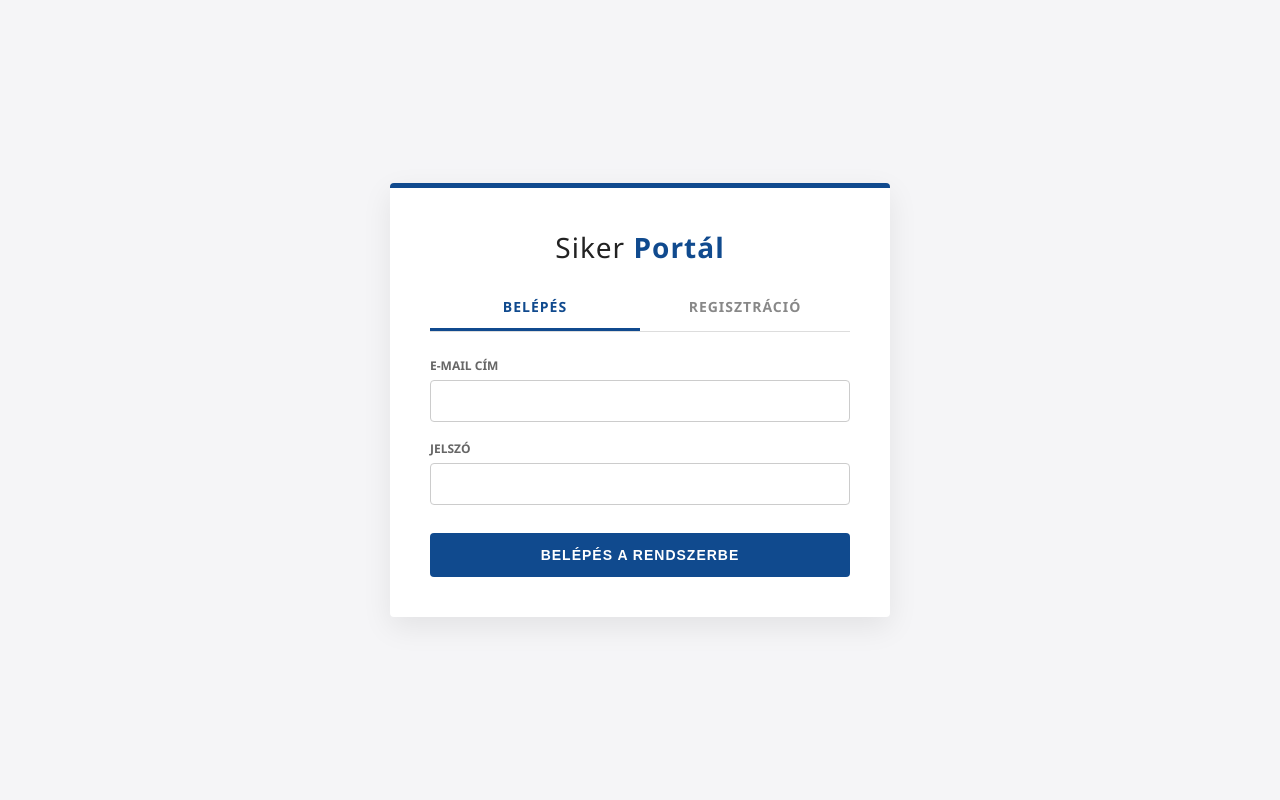
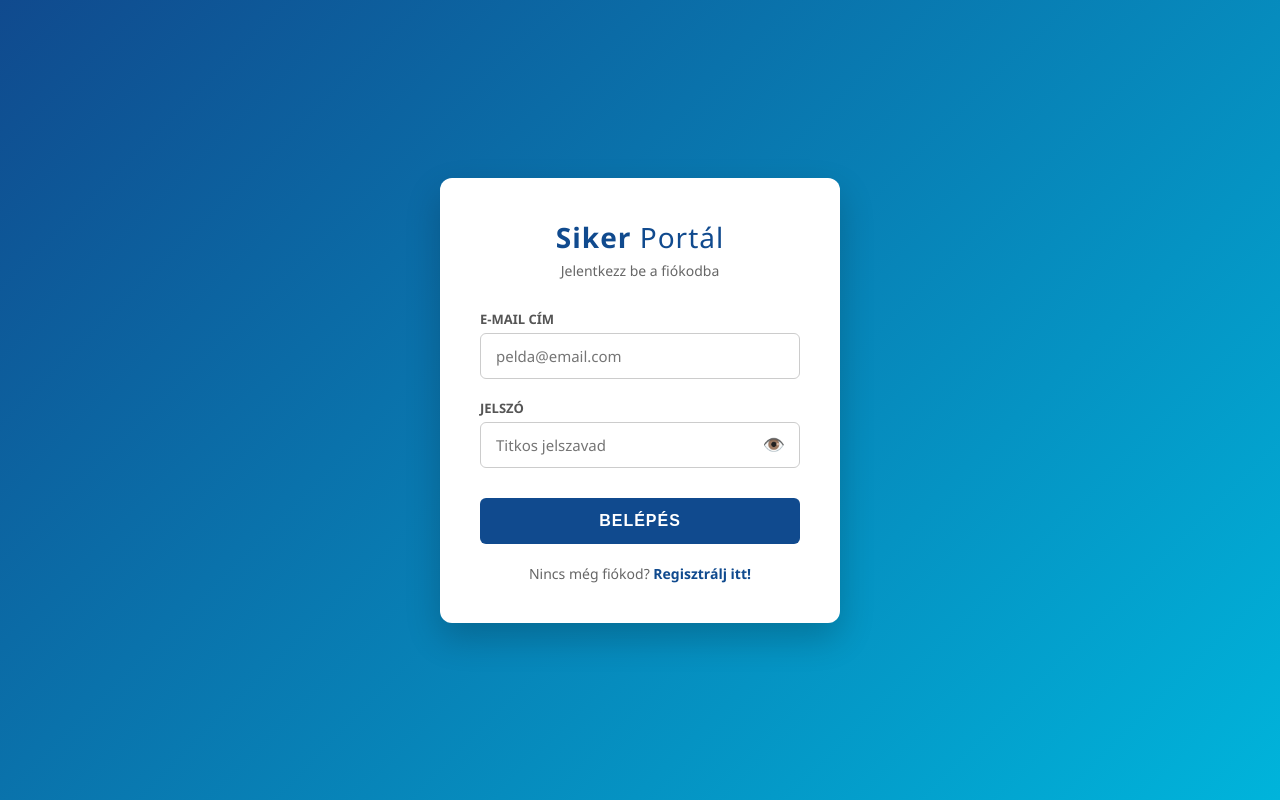
Before and after one commit to beczdavid31-lab/siker-port-l, a website: page kapu.html in a window 1280 px wide. Drawn offline with Linux system fonts and the light colour scheme.

Commit message:
Add files via upload

```diff
--- a/kapu.html
+++ b/kapu.html
@@ -5,95 +5,326 @@
     <meta name="viewport" content="width=device-width, initial-scale=1.0">
     <title>Siker Portál - Belépés</title>
     <style>
-        body { font-family: 'Segoe UI', Roboto, Helvetica, Arial, sans-serif; background-color: #f5f5f7; margin: 0; display: flex; justify-content: center; align-items: center; height: 100vh; color: #333; }
-        .auth-container { background: white; padding: 40px; border-radius: 4px; box-shadow: 0 10px 30px rgba(0,0,0,0.08); width: 100%; max-width: 420px; text-align: center; max-height: 90vh; overflow-y: auto; border-top: 5px solid #104a8e; }
-        h1 { color: #222; margin-top: 0; font-weight: 300; font-size: 28px; letter-spacing: 1px; }
-        .highlight-blue { color: #104a8e; font-weight: 600; }
-        .tabs { display: flex; margin-bottom: 25px; border-bottom: 1px solid #ddd; }
-        .tab { flex: 1; padding: 12px; cursor: pointer; font-weight: 600; color: #888; transition: 0.3s; font-size: 14px; text-transform: uppercase; letter-spacing: 1px; }
-        .tab.active { color: #104a8e; border-bottom: 3px solid #104a8e; }
-        .form-group { margin-bottom: 18px; text-align: left; }
-        label { display: block; font-size: 12px; font-weight: 600; color: #666; margin-bottom: 6px; text-transform: uppercase; }
-        input { width: 100%; padding: 12px; border: 1px solid #ccc; border-radius: 4px; font-size: 14px; box-sizing: border-box; transition: 0.3s; }
-        input:focus { outline: none; border-color: #104a8e; }
-        button { width: 100%; background-color: #104a8e; color: white; border: none; padding: 14px; font-size: 14px; font-weight: 600; border-radius: 4px; cursor: pointer; transition: 0.3s; margin-top: 10px; text-transform: uppercase; letter-spacing: 1px; }
-        button:hover { background-color: #0b3566; }
-        .alert { padding: 12px; border-radius: 4px; margin-bottom: 20px; font-size: 13px; font-weight: bold; display: none; }
-        .alert.error { background-color: #ffebee; color: #c62828; border: 1px solid #ef9a9a; }
-        .alert.success { background-color: #e8f5e9; color: #2e7d32; border: 1px solid #a5d6a7; }
-        #registerForm { display: none; }
+        /* Modern, Vállalati Stílus (Siker Portál Design) */
+        body {
+            font-family: 'Segoe UI', Roboto, Helvetica, Arial, sans-serif;
+            background: linear-gradient(135deg, #104a8e 0%, #00b4db 100%);
+            margin: 0;
+            padding: 0;
+            display: flex;
+            justify-content: center;
+            align-items: center;
+            min-height: 100vh;
+            color: #333;
+        }
+
+        .auth-container {
+            background: white;
+            padding: 40px;
+            border-radius: 12px;
+            box-shadow: 0 15px 35px rgba(0,0,0,0.2);
+            width: 100%;
+            max-width: 400px;
+            box-sizing: border-box;
+            position: relative;
+        }
+
+        .auth-header {
+            text-align: center;
+            margin-bottom: 30px;
+        }
+
+        .auth-header h2 {
+            margin: 0;
+            color: #104a8e;
+            font-size: 28px;
+            letter-spacing: 1px;
+        }
+
+        .auth-header h2 span {
+            font-weight: 300;
+        }
+
+        .auth-header p {
+            color: #666;
+            font-size: 14px;
+            margin-top: 5px;
+        }
+
+        /* Űrlap elemek */
+        .form-group {
+            margin-bottom: 20px;
+            position: relative;
+        }
+
+        .form-group label {
+            display: block;
+            font-size: 13px;
+            font-weight: 600;
+            color: #555;
+            margin-bottom: 5px;
+            text-transform: uppercase;
+        }
+
+        .form-group input {
+            width: 100%;
+            padding: 12px 15px;
+            border: 1px solid #ccc;
+            border-radius: 6px;
+            font-size: 15px;
+            box-sizing: border-box;
+            transition: all 0.3s;
+            font-family: inherit;
+        }
+
+        .form-group input:focus {
+            outline: none;
+            border-color: #104a8e;
+            box-shadow: 0 0 0 3px rgba(16, 74, 142, 0.1);
+        }
+
+        /* Jelszó megjelenítő gomb (Szem ikon) */
+        .password-wrapper {
+            position: relative;
+            display: flex;
+            align-items: center;
+        }
+
+        .password-wrapper input {
+            padding-right: 45px; /* Hely a gombnak */
+        }
+
+        .toggle-password {
+            position: absolute;
+            right: 10px;
+            background: none;
+            border: none;
+            font-size: 18px;
+            cursor: pointer;
+            color: #666;
+            outline: none;
+            padding: 5px;
+        }
+
+        /* Gombok */
+        .btn-submit {
+            background-color: #104a8e;
+            color: white;
+            border: none;
+            padding: 14px;
+            width: 100%;
+            border-radius: 6px;
+            font-size: 16px;
+            font-weight: bold;
+            cursor: pointer;
+            transition: 0.3s;
+            text-transform: uppercase;
+            letter-spacing: 1px;
+            margin-top: 10px;
+        }
+
+        .btn-submit:hover {
+            background-color: #0b3566;
+            box-shadow: 0 4px 10px rgba(11, 53, 102, 0.3);
+        }
+
+        /* Váltás a nézetek között */
+        .switch-view {
+            text-align: center;
+            margin-top: 20px;
+            font-size: 14px;
+            color: #666;
+        }
+
+        .switch-view a {
+            color: #104a8e;
+            font-weight: bold;
+            text-decoration: none;
+            cursor: pointer;
+        }
+
+        .switch-view a:hover {
+            text-decoration: underline;
+        }
+
+        /* Formák elrejtése */
+        #registerForm {
+            display: none;
+        }
     </style>
 </head>
 <body>
+
     <div class="auth-container">
-    <h1>Siker <span class="highlight-blue">Portál</span></h1>
-    <div id="alertBox" class="alert"></div>
 
-    <div class="tabs">
-        <div class="tab active" id="tabLogin" onclick="switchTab('login')">Belépés</div>
-        <div class="tab" id="tabRegister" onclick="switchTab('register')">Regisztráció</div>
+        <div id="loginForm">
+            <div class="auth-header">
+                <h2>Siker <span>Portál</span></h2>
+                <p>Jelentkezz be a fiókodba</p>
             </div>
 
-    <form id="loginForm" onsubmit="handleLogin(event)">
-        <div class="form-group"><label>E-mail cím</label><input type="email" id="logEmail" required></div>
-        <div class="form-group"><label>Jelszó</label><input type="password" id="logPassword" required></div>
-        <button type="submit">Belépés a rendszerbe</button>
+            <form onsubmit="handleLogin(event)">
+                <div class="form-group">
+                    <label>E-mail cím</label>
+                    <input type="email" id="loginEmail" placeholder="pelda@email.com" required>
+                </div>
+
+                <div class="form-group">
+                    <label>Jelszó</label>
+                    <div class="password-wrapper">
+                        <input type="password" id="loginPassword" placeholder="Titkos jelszavad" required>
+                        <button type="button" class="toggle-password" onclick="toggleVisibility('loginPassword', this)">👁️</button>
+                    </div>
+                </div>
+
+                <button type="submit" class="btn-submit" id="loginBtn">Belépés</button>
             </form>
 
-    <form id="registerForm" onsubmit="handleRegister(event)">
-        <div class="form-group"><label>Teljes Név</label><input type="text" id="regName" required></div>
-        <div class="form-group"><label>E-mail cím</label><input type="email" id="regEmail" required></div>
-        <div class="form-group"><label>Jelszó</label><input type="password" id="regPassword" required></div>
+            <div class="switch-view">
+                Nincs még fiókod? <a onclick="switchView('register')">Regisztrálj itt!</a>
+            </div>
+        </div>
+
+
+        <div id="registerForm">
+            <div class="auth-header">
+                <h2>Siker <span>Portál</span></h2>
+                <p>Hozd létre a fiókodat</p>
+            </div>
+
+            <form onsubmit="handleRegister(event)">
                 <div class="form-group">
-            <label>A Te Üzleti Kódod (12 számjegy)</label>
-            <input type="text" id="regFboId" required maxlength="12" pattern="[0-9]{12}">
+                    <label>Teljes Név</label>
+                    <input type="text" id="regName" placeholder="Kovács János" required>
                 </div>
+
                 <div class="form-group">
-            <label style="color:#104a8e;">Szponzorod Kódja (Opcionális)</label>
-            <input type="text" id="regSponsorId" placeholder="Akihez csatlakoztál (12 szj.)" maxlength="12" pattern="[0-9]{12}">
+                    <label>E-mail cím</label>
+                    <input type="email" id="regEmail" placeholder="pelda@email.com" required>
                 </div>
-        <button type="submit" style="background-color: #222;">Fiók Igénylése</button>
+
+                <div class="form-group">
+                    <label>Jelszó (Válassz egy biztonságosat)</label>
+                    <div class="password-wrapper">
+                        <input type="password" id="regPassword" placeholder="Minimum 6 karakter" required minlength="6">
+                        <button type="button" class="toggle-password" onclick="toggleVisibility('regPassword', this)">👁️</button>
+                    </div>
+                </div>
+
+                <button type="submit" class="btn-submit" id="regBtn" style="background-color: #2e7d32;">Regisztráció</button>
             </form>
+
+            <div class="switch-view">
+                Már van fiókod? <a onclick="switchView('login')">Lépj be itt!</a>
+            </div>
+        </div>
+
     </div>
 
     <script>
-    function switchTab(tab) {
-        document.getElementById('alertBox').style.display = 'none';
-        document.getElementById('loginForm').style.display = tab === 'login' ? 'block' : 'none';
-        document.getElementById('registerForm').style.display = tab === 'register' ? 'block' : 'none';
-        document.getElementById('tabLogin').className = tab === 'login' ? 'tab active' : 'tab';
-        document.getElementById('tabRegister').className = tab === 'register' ? 'tab active' : 'tab';
+        // --- 1. JELSZÓ LÁTHATÓSÁG VÁLTÁSA ---
+        function toggleVisibility(inputId, btnElement) {
+            const inputField = document.getElementById(inputId);
+            if (inputField.type === "password") {
+                inputField.type = "text";
+                btnElement.innerText = "🙈"; // Csukott szem ikon
+            } else {
+                inputField.type = "password";
+                btnElement.innerText = "👁️"; // Nyitott szem ikon
             }
-    function showAlert(msg, type) { const box = document.getElementById('alertBox'); box.innerText = msg; box.className = `alert ${type}`; box.style.display = 'block'; }
-
-    async function handleRegister(e) {
-        e.preventDefault();
-        const body = {
-            name: document.getElementById('regName').value, email: document.getElementById('regEmail').value,
-            password: document.getElementById('regPassword').value, fbo_id: document.getElementById('regFboId').value,
-            sponsor_fbo: document.getElementById('regSponsorId').value
-        };
-        try {
-            const res = await fetch('/api/register', { method: 'POST', headers: {'Content-Type': 'application/json'}, body: JSON.stringify(body) });
-            const data = await res.json();
-            if (!res.ok) showAlert(data.error, 'error');
-            else { showAlert(data.message, 'success'); setTimeout(() => switchTab('login'), 3000); }
-        } catch (err) { showAlert("Szerver hiba!", "error"); }
         }
 
-    async function handleLogin(e) {
-        e.preventDefault();
+        // --- 2. NÉZETEK KÖZÖTTI VÁLTÁS ---
+        function switchView(view) {
+            if (view === 'register') {
+                document.getElementById('loginForm').style.display = 'none';
+                document.getElementById('registerForm').style.display = 'block';
+            } else {
+                document.getElementById('registerForm').style.display = 'none';
+                document.getElementById('loginForm').style.display = 'block';
+            }
+        }
+
+        // --- 3. REGISZTRÁCIÓ KÜLDÉSE A MONGODB-NEK ---
+        async function handleRegister(event) {
+            event.preventDefault(); // Megakadályozza az oldal újratöltődését
+
+            const btn = document.getElementById('regBtn');
+            const originalText = btn.innerText;
+            btn.innerText = "⏳ Regisztráció folyamatban...";
+            btn.disabled = true;
+
+            const payload = {
+                name: document.getElementById('regName').value,
+                username: document.getElementById('regEmail').value,
+                password: document.getElementById('regPassword').value
+            };
+
             try {
-            const res = await fetch('/api/login', { method: 'POST', headers: {'Content-Type': 'application/json'}, body: JSON.stringify({ email: document.getElementById('logEmail').value, password: document.getElementById('logPassword').value }) });
-            const data = await res.json();
-            if (!res.ok) showAlert(data.error, 'error');
-            else {
-                showAlert("Sikeres belépés!", 'success');
-                localStorage.setItem('sikerPortalToken', data.token); // ÁTÍRVA
-                localStorage.setItem('sikerPortalUser', data.name); // ÁTÍRVA
-                setTimeout(() => window.location.href = "hub.html", 1000);
+                // A KULCS: Ide küldjük, és rárakjuk az 'application/json' fejléceket!
+                const response = await fetch('/api/register', {
+                    method: 'POST',
+                    headers: { 'Content-Type': 'application/json' },
+                    body: JSON.stringify(payload)
+                });
+
+                const data = await response.json();
+
+                if (response.ok) {
+                    alert("✅ Sikeres regisztráció! Most már bejelentkezhetsz.");
+                    switchView('login'); // Visszavisszük a belépéshez
+                } else {
+                    alert("❌ Hiba: " + (data.error || "A szerver elutasította a kérést."));
                 }
-        } catch (err) { showAlert("Szerver hiba!", "error"); }
+            } catch (error) {
+                alert("❌ Hálózati hiba! Nem érhető el a szerver.");
+                console.error(error);
+            } finally {
+                btn.innerText = originalText;
+                btn.disabled = false;
+            }
+        }
+
+        // --- 4. BEJELENTKEZÉS ÉS TOVÁBBÍTÁS A CRM-BE ---
+        async function handleLogin(event) {
+            event.preventDefault();
+
+            const btn = document.getElementById('loginBtn');
+            const originalText = btn.innerText;
+            btn.innerText = "⏳ Belépés...";
+            btn.disabled = true;
+
+            const payload = {
+                username: document.getElementById('loginEmail').value,
+                password: document.getElementById('loginPassword').value
+            };
+
+            try {
+                const response = await fetch('/api/login', {
+                    method: 'POST',
+                    headers: { 'Content-Type': 'application/json' },
+                    body: JSON.stringify(payload)
+                });
+
+                const data = await response.json();
+
+                if (response.ok) {
+                    // Ha a jelszó jó, elmentjük a kulcsot a böngésző memóriájába
+                    localStorage.setItem('sikerPortalToken', data.token);
+                    localStorage.setItem('sikerPortalUser', data.name);
+
+                    // Továbbítás a főoldalra (crm.html)
+                    window.location.href = 'crm.html';
+                } else {
+                    alert("❌ Hiba: " + (data.error || "Hibás e-mail vagy jelszó!"));
+                }
+            } catch (error) {
+                alert("❌ Hálózati hiba! Nem érhető el a szerver.");
+                console.error(error);
+            } finally {
+                btn.innerText = originalText;
+                btn.disabled = false;
+            }
         }
     </script>
 </body>
```
Lines whose indentation alone changed are shown as unchanged.
